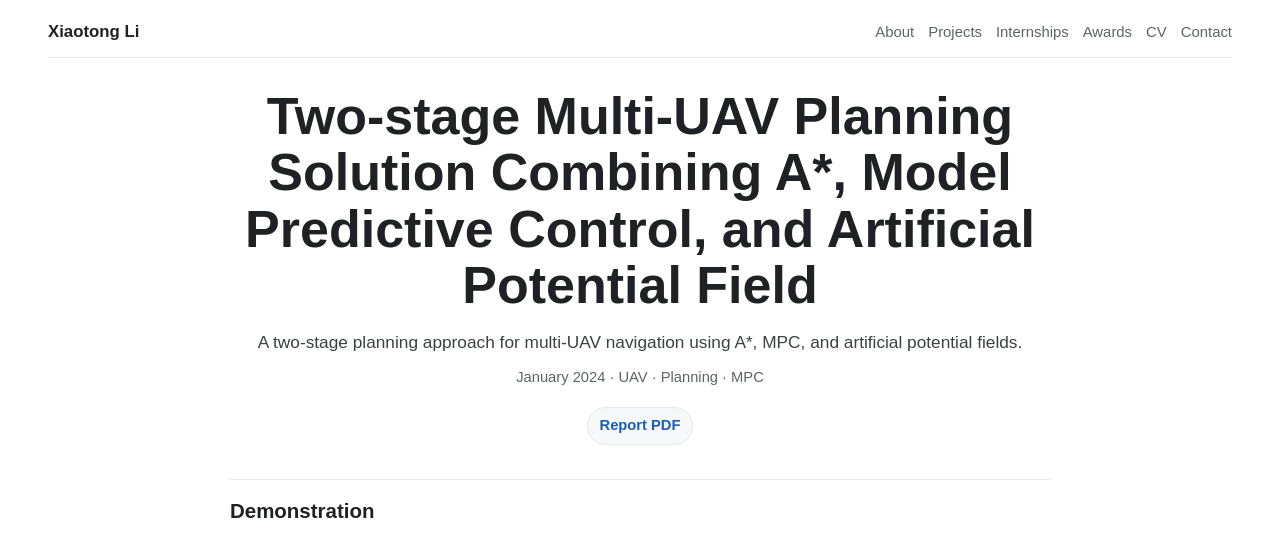
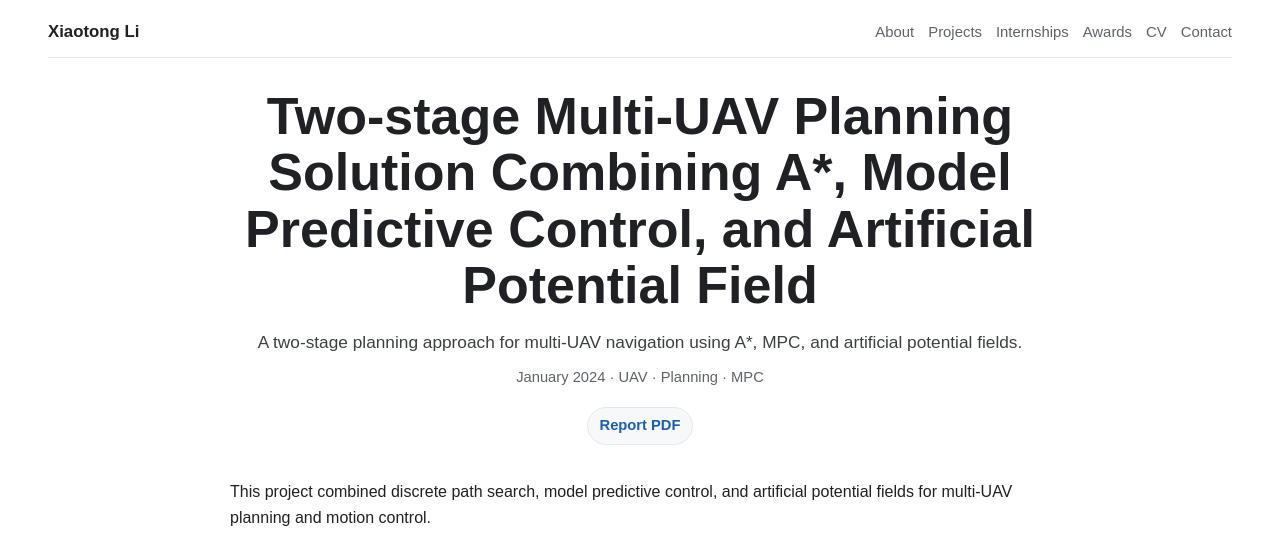
Before and after one commit to Bojack-BJ/bojack-bj.github.io, a Jekyll site: the page built from _projects/multi-uav-planning.md, in a window 1280 px wide. Shown: the top 535 px of the page. Built offline with Jekyll 4.4.1, drawn with Linux system fonts in a browser that asks for light colours; some of the changed text lies outside the part shown.

Commit message:
contents update
Co-authored-by: Copilot <copilot@github.com>

```diff
--- a/_projects/multi-uav-planning.md
+++ b/_projects/multi-uav-planning.md
@@ -12,10 +12,11 @@ links:
     url: /uploads/PDM.pdf
 ---
 
+This project combined discrete path search, model predictive control, and artificial potential fields for multi-UAV planning and motion control.
+
+
 ## Demonstration
 
 <div class="embed">
   <iframe src="https://www.youtube.com/embed/RkOqEFh1KFM" title="Multi-UAV planning demonstration" allowfullscreen></iframe>
 </div>
-
-This project combined discrete path search, model predictive control, and artificial potential fields for multi-UAV planning and motion control.
--- a/assets/css/main.css
+++ b/assets/css/main.css
@@ -485,6 +485,14 @@ video {
   border-top: 1px solid var(--line);
 }
 
+.prose h1 {
+  text-align: center;
+}
+
+.prose h2 {
+  text-align: center;
+}
+
 .prose img {
   display: block;
   margin: 26px auto;
```
Also changed, not shown: _projects/mpc-drones.md (+1 -3 lines), _projects/world-model-manipulation.md (+3 -2 lines), index.md (+1 -1 lines).
